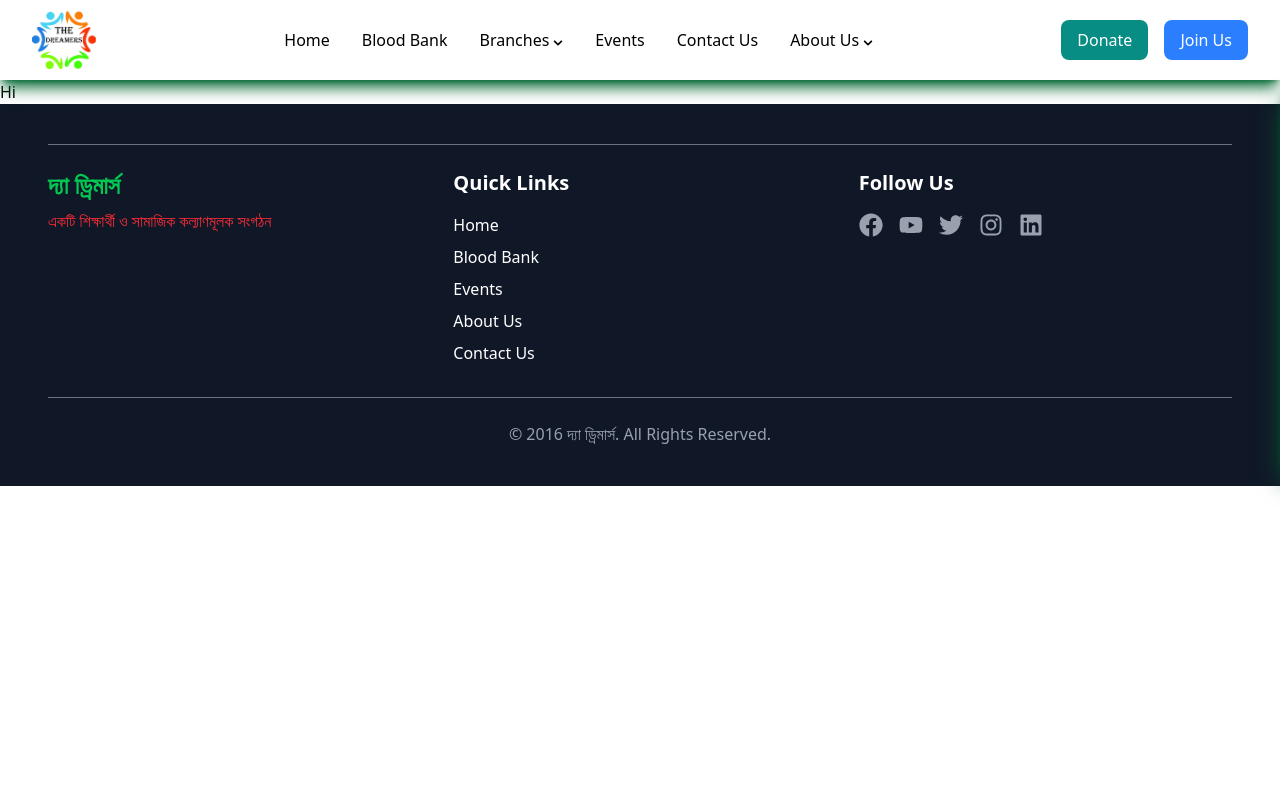
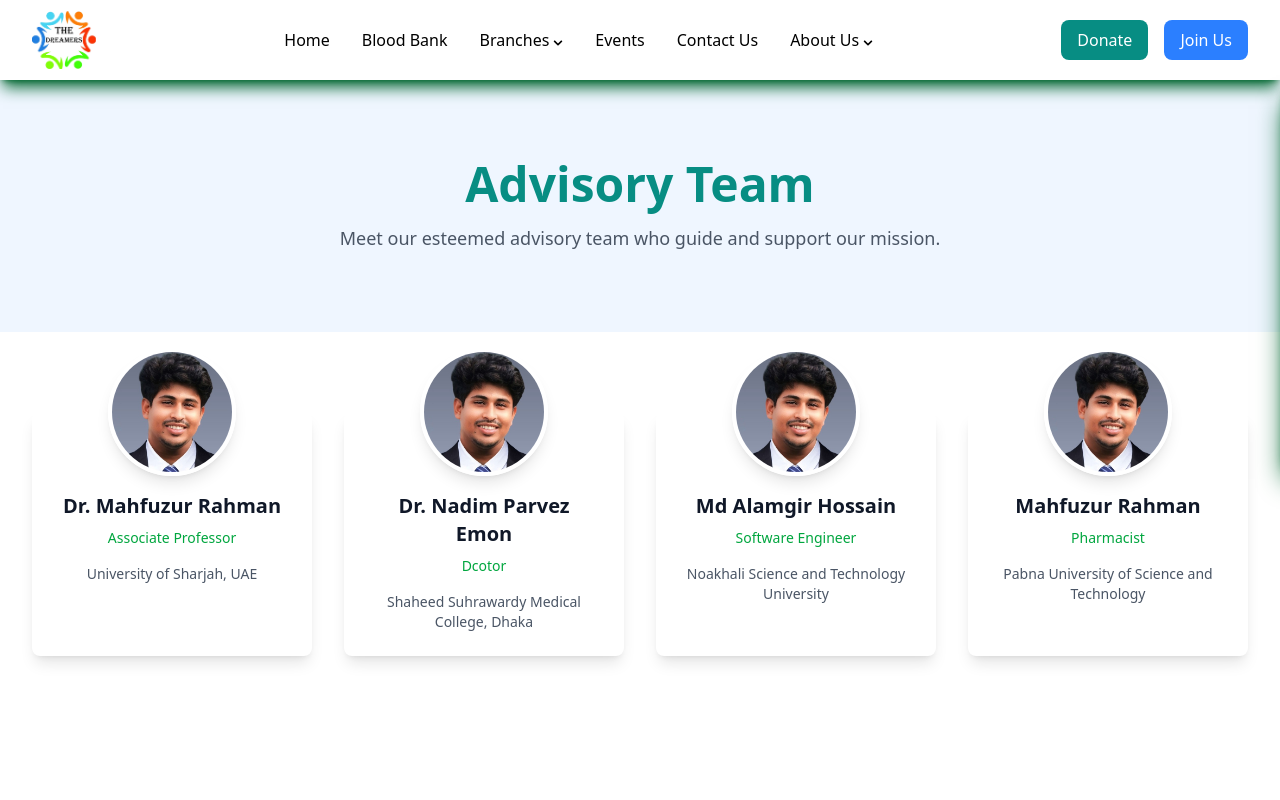
Before and after one commit to Alamgir2-2/The-Dreamers, a React (Vite) app: page /about/advisory in a window 1280 px wide. Shown: the top 800 px of the page. Built offline with nearby package versions, Linux system fonts and the light colour scheme.

Commit message:
Add Advisory Card

```diff
--- a/src/Components/AboutUs/Advisory.jsx
+++ b/src/Components/AboutUs/Advisory.jsx
@@ -1,9 +1,130 @@
 import React from 'react';
+import { motion } from 'framer-motion'; // Framer Motion
+import alamgir from "../../assets/Blood/alamgir.jpg";
 
 const Advisory = () => {
+    const advisoryTeam = [
+        {
+            id: 1,
+            name: "Dr. Mahfuzur Rahman",
+            role: "Associate Professor",
+            image: alamgir,
+            description: "University of Sharjah, UAE",
+        },
+        {
+            id: 2,
+            name: "Dr. Nadim Parvez Emon",
+            role: "Dcotor",
+            image: alamgir,
+            description: "Shaheed Suhrawardy Medical College, Dhaka",
+        },
+        {
+            id: 3,
+            name: "Md Alamgir Hossain",
+            role: "Software Engineer",
+            image: alamgir,
+            description: "Noakhali Science and Technology University",
+        },
+        {
+            id: 4,
+            name: "Mahfuzur Rahman",
+            role: "Pharmacist",
+            image: alamgir,
+            description: "Pabna University of Science and Technology",
+        },
+    ];
+
+    //  Image Animation
+    const imageVariants = {
+        offscreen: {
+            y: 100, // start from bottom
+            opacity: 0, // primary invisible
+        },
+        onscreen: {
+            y: 0, // come to top
+            opacity: 1, // visible
+            transition: {
+                type: "spring", // spring animation
+                bounce: 0.4, // bounce effect
+                duration: 1.5,
+            },
+        },
+    };
+
+    // Card animation
+    const cardVariants = {
+        offscreen: {
+            y: 100,
+            opacity: 0,
+        },
+        onscreen: {
+            y: 0,
+            opacity: 1,
+            transition: {
+                type: "spring",
+                bounce: 0.4,
+                duration: 1.6,
+                delay: 0.3,
+            },
+        },
+    };
+
     return (
-        <div>
-            <h1>Hi</h1>
+        <div className="min-h-screen py-12 px-4 sm:px-6 lg:px-8">
+
+            {/* Page Heading */}
+            <div className="text-center mb-20 -mt-12 -mx-8 bg-blue-50 p-20">
+                <h1 className="text-4xl font-bold text-[#078d83] sm:text-5xl">
+                    Advisory Team
+                </h1>
+                <p className="mt-4 text-lg text-gray-600">
+                    Meet our esteemed advisory team who guide and support our mission.
+                </p>
+            </div>
+
+            <div className="max-w-7xl mx-auto">
+                {/* Team Card */}
+                <div className="grid grid-cols-1 sm:grid-cols-2 lg:grid-cols-4 lg:gap-8 gap-20">
+                    {advisoryTeam.map((member) => (
+                        <div key={member.id} className="relative">
+                            {/* Rounded Image section*/}
+                            <motion.div
+                                className="absolute -top-16 left-1/2 transform -translate-x-1/2 w-32 h-32 rounded-full overflow-hidden border-4 border-white shadow-lg z-10 transition-transform hover:scale-115"
+                                initial="offscreen"
+                                whileInView="onscreen" //trigger when scroll
+                                viewport={{ once: true, amount: 0.5 }}
+                                variants={imageVariants} // image animation
+                            >
+                                {/*
+                absolute -top-16 left-1/2 transform -translate-x-1/2 w-32 h-32 rounded-full overflow-hidden border-4 border-white shadow-lg z-10 transition-transform duration-500 hover:scale-120
+                */}
+                                <img
+                                    className="w-full h-full object-cover object-center"
+                                    src={member.image}
+                                    alt={member.name}
+                                />
+                            </motion.div>
+
+                            {/* Card */}
+                            <motion.div
+                                className="bg-white h-full rounded-lg shadow-lg overflow-hidden hover:shadow-gray-500 pt-20 pb-6 px-6 text-center"
+                                initial="offscreen"
+                                whileInView="onscreen"
+                                viewport={{ once: true, amount: 0.5 }}
+                                variants={cardVariants}
+                            >
+                                <h2 className="text-xl font-semibold text-gray-900">
+                                    {member.name}
+                                </h2>
+                                <p className="mt-2 text-sm text-green-600">{member.role}</p>
+                                <p className="mt-4 text-sm text-gray-600">
+                                    {member.description}
+                                </p>
+                            </motion.div>
+                        </div>
+                    ))}
+                </div>
+            </div>
         </div>
     );
 };
```
